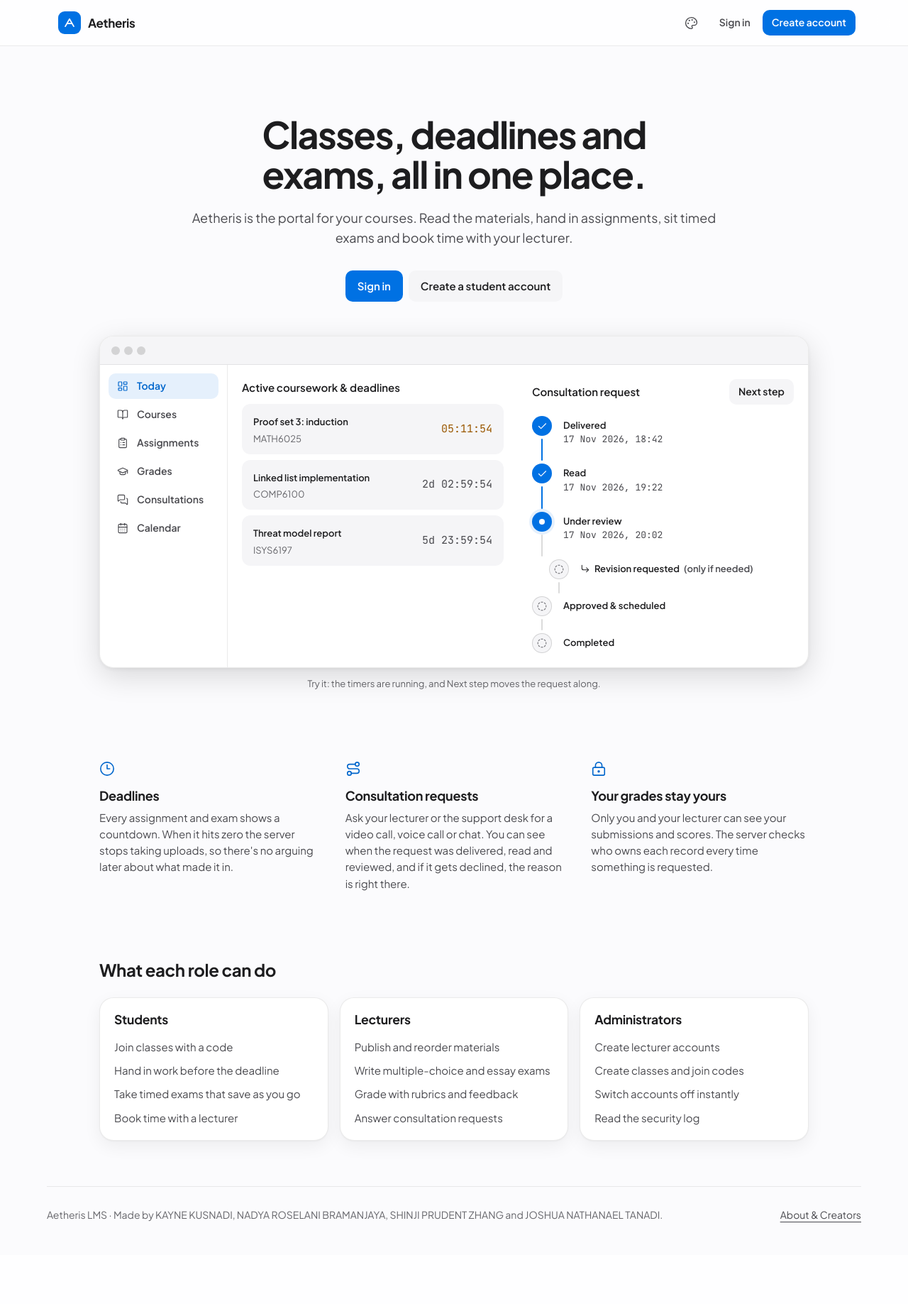
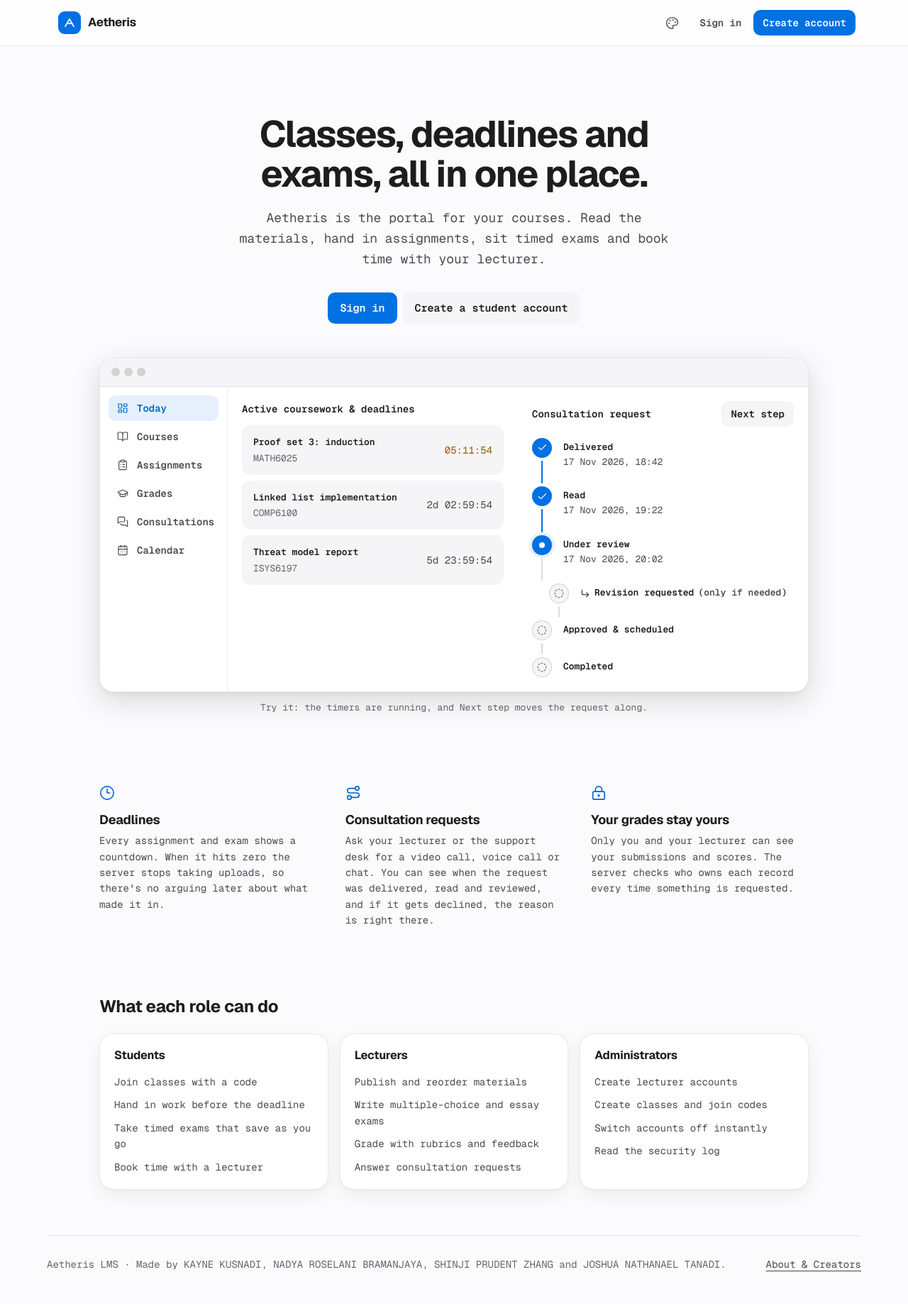
Before and after one commit to kaynederon-maker/aetheris-lms, a PHP site: page / in a window 1280 px wide. Shown: the whole page at 71% size. Before the commit the page ends 1722 px from the top, so only its background shows below. Run offline with PHP 8.4, Linux system fonts and the light colour scheme; some libraries are stand-ins or nearby versions.

Commit message:
style: use Geist for headings and Geist Mono for body text

```diff
--- a/helpers/layout.php
+++ b/helpers/layout.php
@@ -258,7 +258,7 @@ function page_start(string $title, ?array $user = null, string $activePage = '')
         . '<meta name="viewport" content="width=device-width, initial-scale=1"><title>' . e($title) . ' · Aetheris</title>'
         . '<meta name="csrf-token" content="' . e(csrf_token()) . '"><meta name="signed-in" content="' . ($user ? '1' : '0') . '">'
         . '<link rel="icon" href="images/icon.svg"><link rel="preconnect" href="https://fonts.googleapis.com">'
-        . '<link rel="stylesheet" href="https://fonts.googleapis.com/css2?family=JetBrains+Mono:wght@400;500&family=Plus+Jakarta+Sans:wght@400;500;600;700&display=swap">'
+        . '<link rel="stylesheet" href="https://fonts.googleapis.com/css2?family=Geist:wght@500;600;700&family=Geist+Mono:wght@400;500;600&display=swap">'
         . '<link rel="stylesheet" href="style.css"><script src="app.js" defer></script></head><body>';
 
     $GLOBALS['public_layout'] = !$user;
--- a/public/style.css
+++ b/public/style.css
@@ -24,8 +24,10 @@
   --ease: cubic-bezier(0.22, 1, 0.36, 1);
   --fast: 150ms;
   --slow: 240ms;
-  --font: "Plus Jakarta Sans", ui-sans-serif, system-ui, -apple-system, "Segoe UI", sans-serif;
-  --font-mono: "JetBrains Mono", ui-monospace, "SF Mono", Menlo, Consolas, monospace;
+  /* Headings use Geist (sans-serif); all other text uses Geist Mono. */
+  --font-heading: "Geist", ui-sans-serif, system-ui, -apple-system, "Segoe UI", sans-serif;
+  --font: "Geist Mono", ui-monospace, "SF Mono", Menlo, Consolas, monospace;
+  --font-mono: "Geist Mono", ui-monospace, "SF Mono", Menlo, Consolas, monospace;
 }
 
 :root,
@@ -90,10 +92,11 @@
 html { -webkit-font-smoothing: antialiased; -moz-osx-font-smoothing: grayscale; }
 body {
   margin: 0; background: var(--canvas); color: var(--ink); font-family: var(--font);
-  font-size: 0.9375rem; line-height: 1.55; min-height: 100dvh;
+  font-size: 0.875rem; line-height: 1.6; min-height: 100dvh; /* monospace runs wider, so a touch smaller */
   transition: background-color var(--slow) var(--ease), color var(--slow) var(--ease);
 }
-h1, h2, h3, h4 { margin: 0; line-height: 1.2; letter-spacing: -0.015em; font-weight: 650; text-wrap: balance; }
+h1, h2, h3, h4 { margin: 0; font-family: var(--font-heading); line-height: 1.2; letter-spacing: -0.015em; font-weight: 650; text-wrap: balance; }
+.brand, .stat-value, .big-score, .prose h2, .prose h3 { font-family: var(--font-heading); }
 h1 { font-size: clamp(1.75rem, 3vw, 2rem); letter-spacing: -0.022em; font-weight: 700; }
 h2 { font-size: 1.0625rem; }
 p { margin: 0; text-wrap: pretty; }
```
